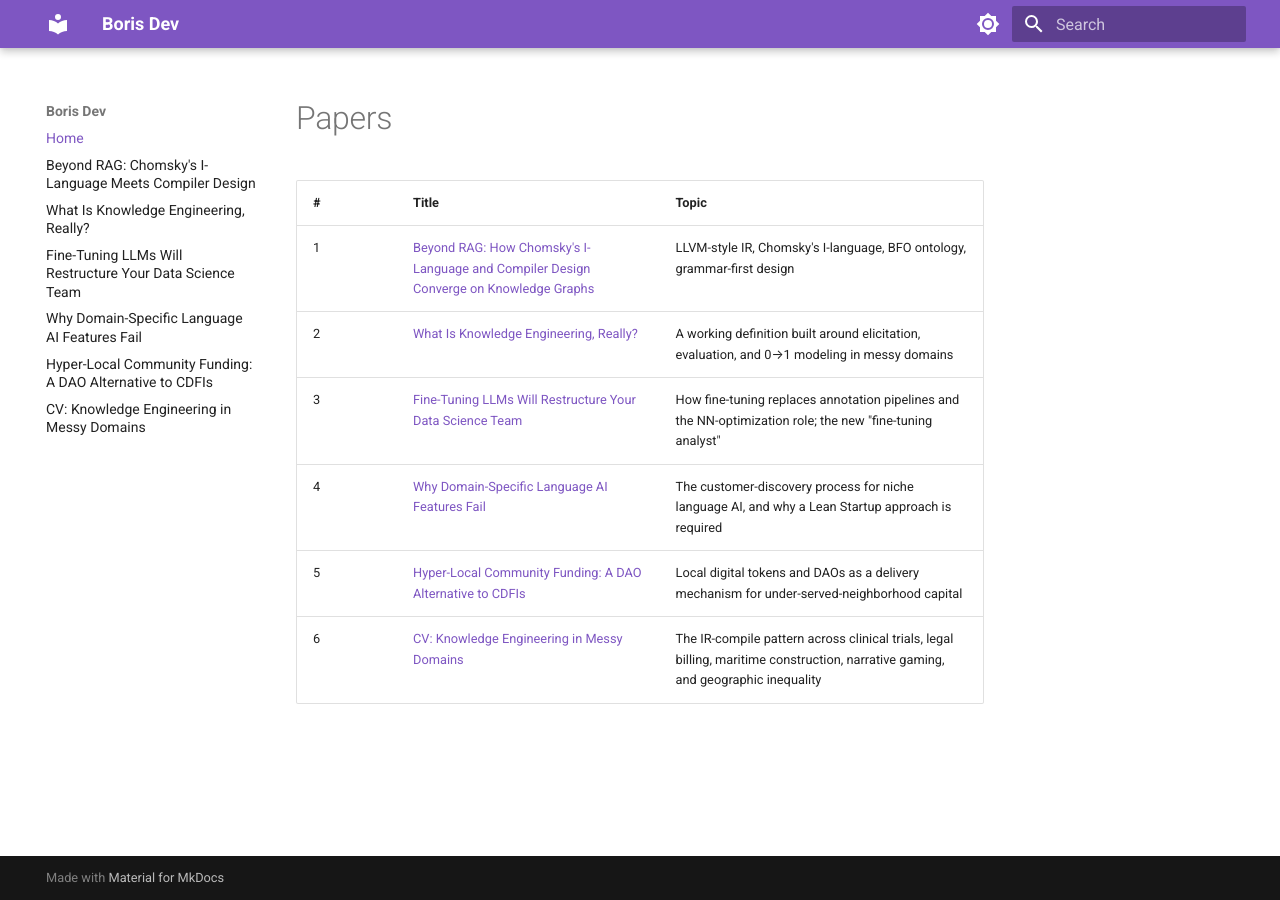
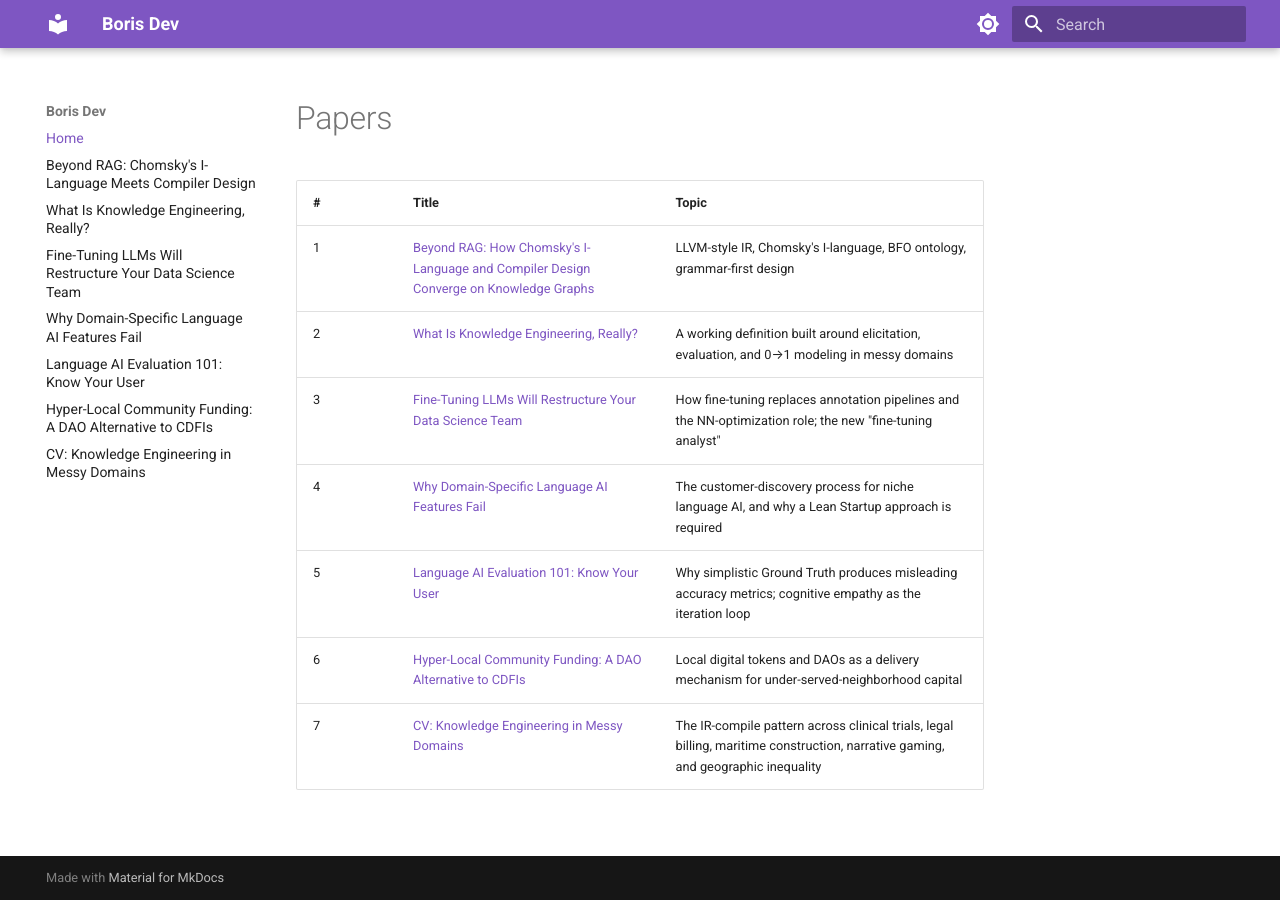
Before and after one commit to borisdev/borisdev.github.io, an MkDocs documentation site: the page built from docs/index.md, in a window 1280 px wide. Built offline with MkDocs 1.6.1 and Material for MkDocs 9.7.7, drawn with Linux system fonts in a browser that asks for light colours.

Commit message:
Add Language AI Evaluation 101 post
Co-Authored-By: Claude Opus 4.7 (1M context) <noreply@anthropic.com>

```diff
--- a/docs/index.md
+++ b/docs/index.md
@@ -6,5 +6,6 @@
 | 2 | [What Is Knowledge Engineering, Really?](knowledge-engineering.md) | A working definition built around elicitation, evaluation, and 0→1 modeling in messy domains |
 | 3 | [Fine-Tuning LLMs Will Restructure Your Data Science Team](fine-tuning-restructures-data-science.md) | How fine-tuning replaces annotation pipelines and the NN-optimization role; the new "fine-tuning analyst" |
 | 4 | [Why Domain-Specific Language AI Features Fail](domain-specific-language-ai.md) | The customer-discovery process for niche language AI, and why a Lean Startup approach is required |
-| 5 | [Hyper-Local Community Funding: A DAO Alternative to CDFIs](hyperlocal-community-funding.md) | Local digital tokens and DAOs as a delivery mechanism for under-served-neighborhood capital |
-| 6 | [CV: Knowledge Engineering in Messy Domains](boris_dev_resume.md) | The IR-compile pattern across clinical trials, legal billing, maritime construction, narrative gaming, and geographic inequality |
+| 5 | [Language AI Evaluation 101: Know Your User](language-ai-evaluation-101.md) | Why simplistic Ground Truth produces misleading accuracy metrics; cognitive empathy as the iteration loop |
+| 6 | [Hyper-Local Community Funding: A DAO Alternative to CDFIs](hyperlocal-community-funding.md) | Local digital tokens and DAOs as a delivery mechanism for under-served-neighborhood capital |
+| 7 | [CV: Knowledge Engineering in Messy Domains](boris_dev_resume.md) | The IR-compile pattern across clinical trials, legal billing, maritime construction, narrative gaming, and geographic inequality |
--- a/mkdocs.yml
+++ b/mkdocs.yml
@@ -42,5 +42,6 @@ nav:
   - "What Is Knowledge Engineering, Really?": knowledge-engineering.md
   - "Fine-Tuning LLMs Will Restructure Your Data Science Team": fine-tuning-restructures-data-science.md
   - "Why Domain-Specific Language AI Features Fail": domain-specific-language-ai.md
+  - "Language AI Evaluation 101: Know Your User": language-ai-evaluation-101.md
   - "Hyper-Local Community Funding: A DAO Alternative to CDFIs": hyperlocal-community-funding.md
   - "CV: Knowledge Engineering in Messy Domains": boris_dev_resume.md
```
Also changed, not shown: docs/boris_dev_resume.md (+1 -1 lines), docs/language-ai-evaluation-101.md (added, +38 -0 lines).
